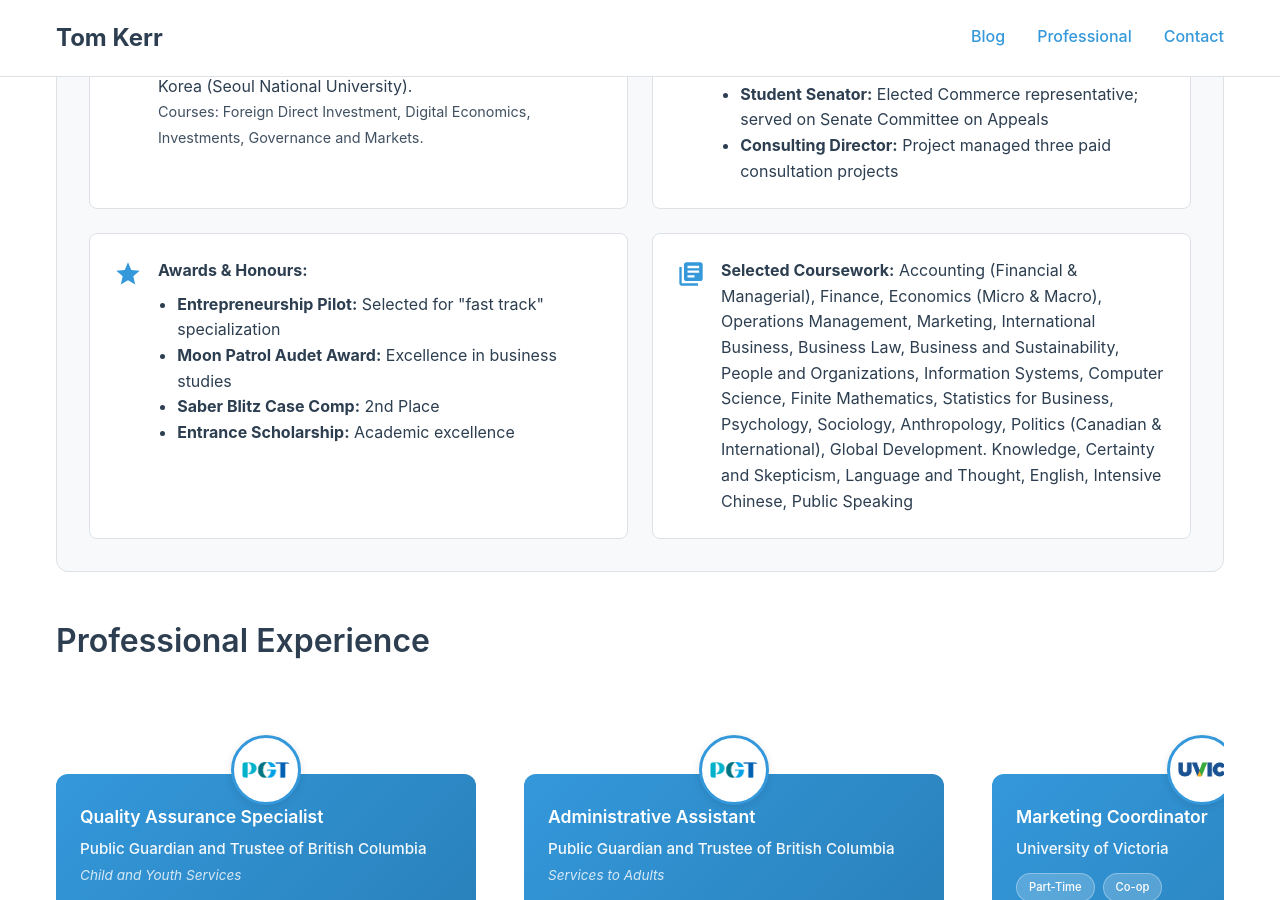
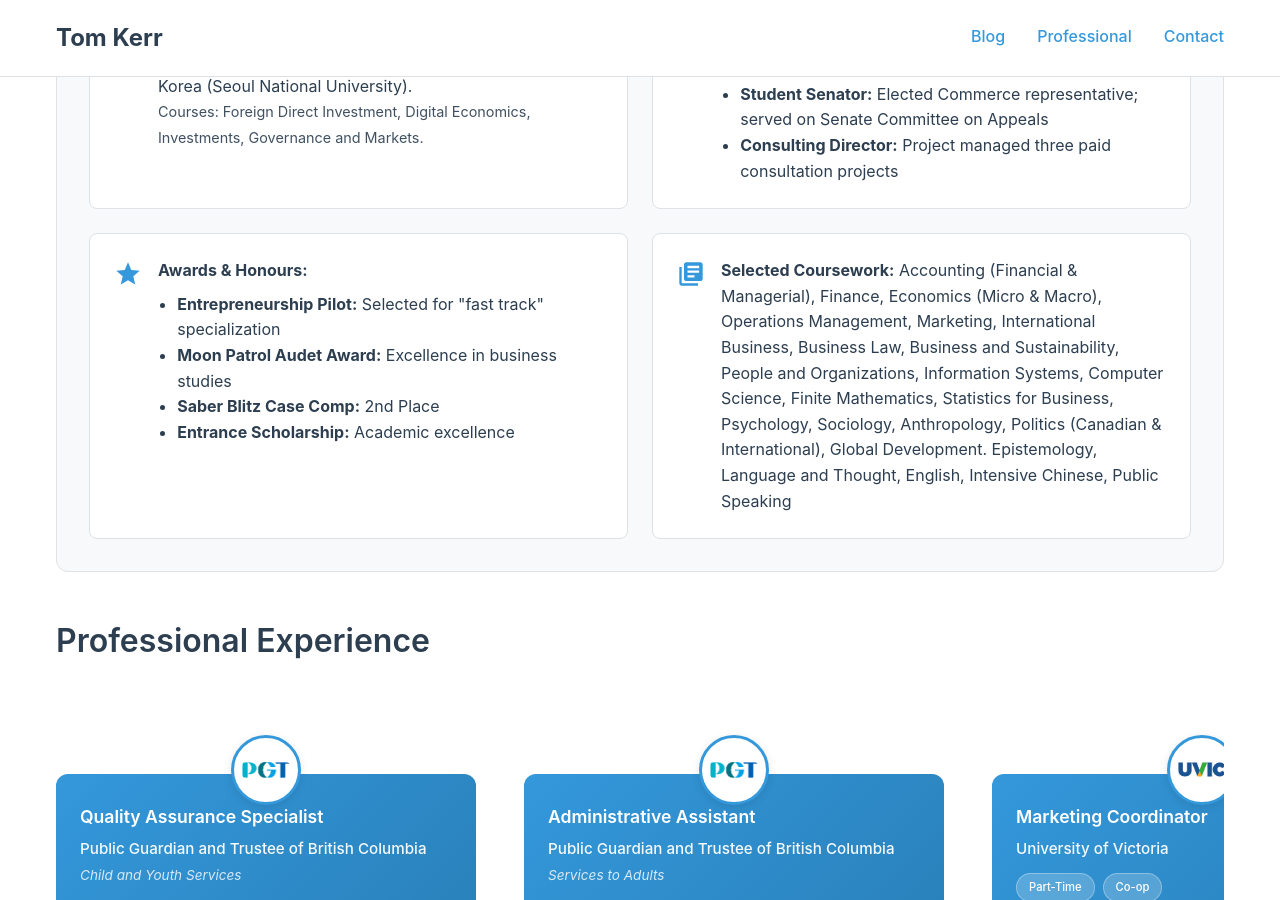
Before and after one commit to TDK250/Toms-Site, a Jekyll site: the page built from professional.md, in a window 1280 px wide and 900 px high, scrolled down 601 px. Built offline with Jekyll 4.4.1, drawn with Linux system fonts in a browser that asks for light colours.

Commit message:
Update selected coursework in professional.md

```diff
--- a/professional.md
+++ b/professional.md
@@ -66,7 +66,7 @@ title: Professional
           <svg xmlns="http://www.w3.org/2000/svg" viewBox="0 0 24 24" fill="var(--accent)"><path d="M4 6H2v14c0 1.1.9 2 2 2h14v-2H4V6zm16-4H8c-1.1 0-2 .9-2 2v12c0 1.1.9 2 2 2h12c1.1 0 2-.9 2-2V4c0-1.1-.9-2-2-2zm-1 9H9V9h10v2zm-4 4H9v-2h6v2zm4-8H9V5h10v2z"/></svg>
         </div>
         <div class="highlight-content">
-          <strong>Selected Coursework:</strong> Accounting (Financial & Managerial), Finance, Economics (Micro & Macro), Operations Management, Marketing, International Business, Business Law, Business and Sustainability, People and Organizations, Information Systems, Computer Science, Finite Mathematics, Statistics for Business, Psychology, Sociology, Anthropology, Politics (Canadian & International), Global Development. Knowledge, Certainty and Skepticism, Language and Thought, English, Intensive Chinese, Public Speaking
+          <strong>Selected Coursework:</strong> Accounting (Financial & Managerial), Finance, Economics (Micro & Macro), Operations Management, Marketing, International Business, Business Law, Business and Sustainability, People and Organizations, Information Systems, Computer Science, Finite Mathematics, Statistics for Business, Psychology, Sociology, Anthropology, Politics (Canadian & International), Global Development. Epistemology, Language and Thought, English, Intensive Chinese, Public Speaking
         </div>
       </div>
     </div>
```
